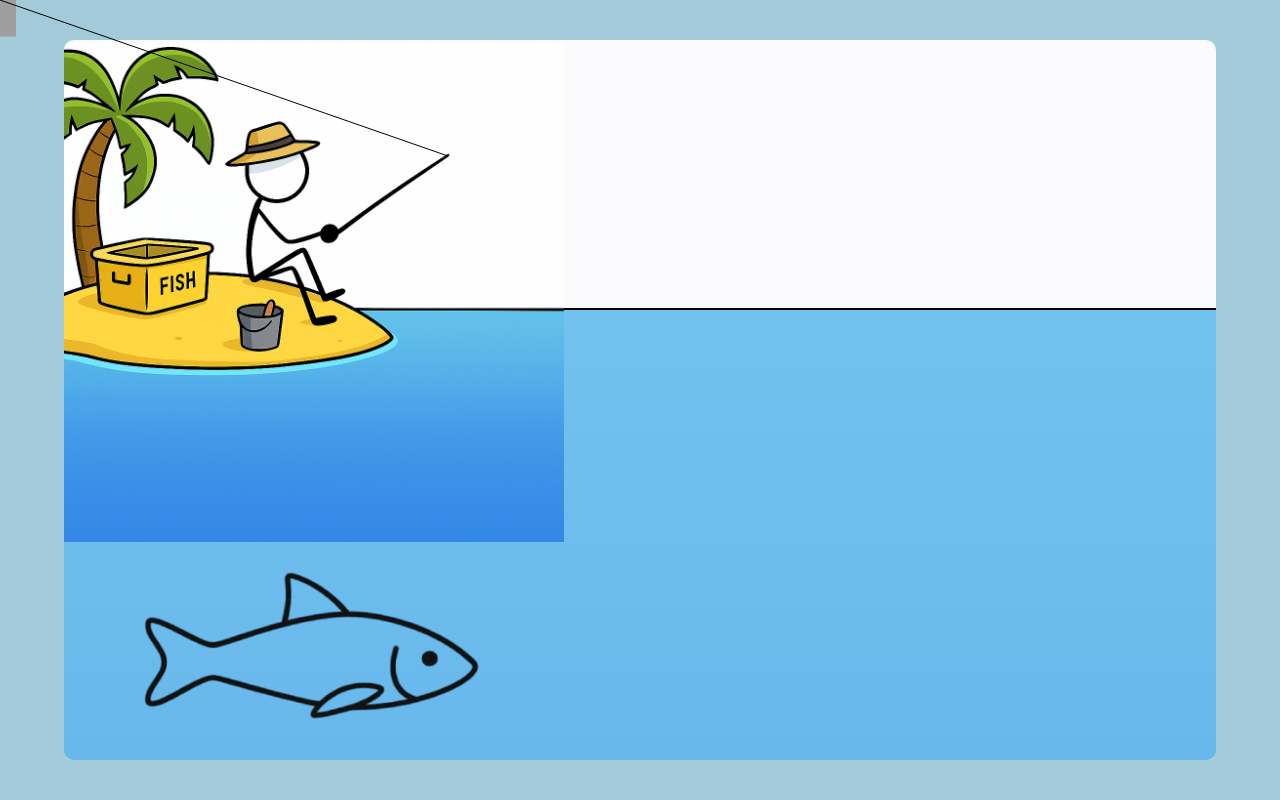
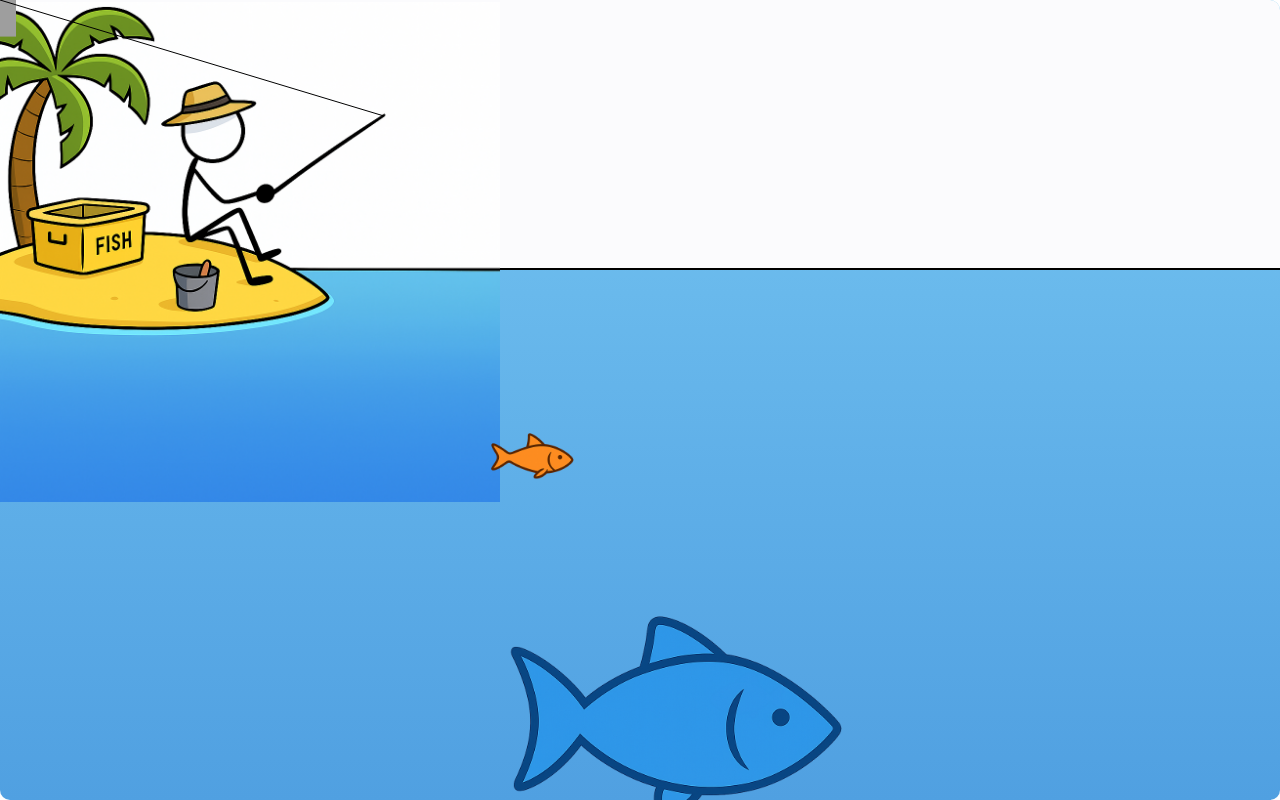
Before and after one commit to 4-gent/phisherman, a React (Create React App) app in the folder frontend/: page /quiz in a window 1280 px wide. Built offline with nearby package versions, Linux system fonts and the light colour scheme; grey boxes are pictures that could not be loaded.

Commit message:
i added swimming fish

```diff
--- a/frontend/src/routes/quiz.js
+++ b/frontend/src/routes/quiz.js
@@ -3,6 +3,9 @@ import '../styles/quiz.css'
 import fisherman from '../styles/images/fishing.png'
 import fish from '../styles/images/fish1.png'
 import FishHook from '../styles/images/fishHook.png'
+import FishA from '../styles/images/fishA.png'
+import FishB from '../styles/images/fishB.png'
+import FishC from '../styles/images/fishC.png'
 
 export default function Quiz() {
     const fishermanRef = useRef(null);
@@ -37,6 +40,7 @@ export default function Quiz() {
 
     }, [])
 
+    // the main return
     return(
         <div className='quiz-container'>
         <div className='quiz-scene'>
@@ -54,12 +58,13 @@ export default function Quiz() {
                     onLoad={updateAnchorFromImage}
                 />
             </div>
-            <img src={fish} alt="fish" className='fisherman-image'/>
-            {/* backgrund image */}
-            {/* fish images */}
+            <img src={FishA} alt="fish" className='fishiesA'/>
+            <img src={FishB} alt="fish" className='fishiesB'/>
+            <img src={FishC} alt="fish" className='fishiesC'/>
+            </div>
+
             {/* score box */}
             <CursorFollowImage anchor={anchor} />
-        </div>
         </div>
         </div>
     )
--- a/frontend/src/styles/quiz.css
+++ b/frontend/src/styles/quiz.css
@@ -1,16 +1,7 @@
-.quiz-container {
-    width: 100%;
-    height: 100%;
-    min-height: 100vh;
-    display: flex;
-    align-items: center;
-    justify-content: center;
-    background-color: rgb(163, 203, 218);
-}
 
 .quiz-scene {
-    width: 90%;
-    height: 90vh;
+    width: 100%;
+    height: 100vh;
     background-color: #ffffff;
     border-radius: 10px;
     overflow: hidden;
@@ -55,6 +46,98 @@
     overflow: clip;
 }
 
+.fishiesA {
+    /* Controls (change these on each fish instance as inline styles or via a class):
+       --swim-duration: how long one crossing takes (lower = faster)
+       --swim-delay: delay before starting
+       --swim-start-y: vertical start position (use % for viewport-relative or px for absolute)
+       --swim-bob: vertical bob amplitude (px)
+    */
+    --swim-duration: 20s;
+    --swim-delay: 0s;
+    --swim-start-y: 50%;
+    --swim-bob: 25px;
+
+    width: 100px;
+    height: 100px;
+    object-fit: contain;
+    transform-origin: center;
+
+    /* positioned off-screen to the left and animated across the viewport */
+    position: absolute;
+    left: -15vw;
+    top: var(--swim-start-y, 50%);
+
+    will-change: transform;
+    animation: swim var(--swim-duration) linear var(--swim-delay) infinite;
+}
+
+
+
+/* Add this class to make a fish swim right-to-left and face the other way */
+.fishiesB {
+    --swim-duration: 20s;
+    --swim-delay: 0s;
+    --swim-start-y: 80%;
+    --swim-bob: 25px;
+
+    width: 100px;
+    height: 100px;
+    object-fit: contain;
+    transform-origin: center;
+
+    /* positioned off-screen to the left and animated across the viewport */
+    position: absolute;
+    right: -15vw;
+    top: var(--swim-start-y);
+
+    will-change: transform;
+    animation: swim-rtl var(--swim-duration) linear var(--swim-delay) infinite;
+}
+
+.fishiesC {
+    /* Controls (change these on each fish instance as inline styles or via a class):
+       --swim-duration: how long one crossing takes (lower = faster)
+       --swim-delay: delay before starting
+       --swim-start-y: vertical start position (use % for viewport-relative or px for absolute)
+       --swim-bob: vertical bob amplitude (px)
+    */
+    --swim-duration: 20s;
+    --swim-delay: 0s;
+    --swim-start-y: 65%;
+    --swim-bob: 25px;
+
+    width: 400px;
+    height: 400px;
+    object-fit: contain;
+    transform-origin: center;
+
+    /* positioned off-screen to the left and animated across the viewport */
+    position: absolute;
+    left: -15vw;
+    top: var(--swim-start-y, 50%);
+
+    will-change: transform;
+    animation: swim var(--swim-duration) linear var(--swim-delay) infinite;
+}
+/* LTR swim: translate from left off-screen to right off-screen, with subtle bobbing */
+@keyframes swim {
+    0%   { transform: translateX(0) translateY(0) scaleX(1); }
+    25%  { transform: translateX(calc(25vw + 10vw)) translateY(calc(var(--swim-bob) * -0.6)) scaleX(1); }
+    50%  { transform: translateX(calc(50vw + 15vw)) translateY(calc(var(--swim-bob))) scaleX(1); }
+    75%  { transform: translateX(calc(75vw + 20vw)) translateY(calc(var(--swim-bob) * -0.4)) scaleX(1); }
+    100% { transform: translateX(calc(110vw + 30vw)) translateY(0) scaleX(1); }
+}
+
+/* RTL swim: same motion but flipped horizontally */
+@keyframes swim-rtl {
+    0%   { transform: translateX(0) translateY(0) scaleX(-1); }
+    25%  { transform: translateX(calc(-25vw - 10vw)) translateY(calc(var(--swim-bob) * -0.6)) scaleX(-1); }
+    50%  { transform: translateX(calc(-50vw - 15vw)) translateY(calc(var(--swim-bob))) scaleX(-1); }
+    75%  { transform: translateX(calc(-75vw - 20vw)) translateY(calc(var(--swim-bob) * -0.4)) scaleX(-1); }
+    100% { transform: translateX(calc(-110vw - 30vw)) translateY(0) scaleX(-1); }
+}
+
 .quiz-midbar {
     top: 268px;
     left: 300px;
```
